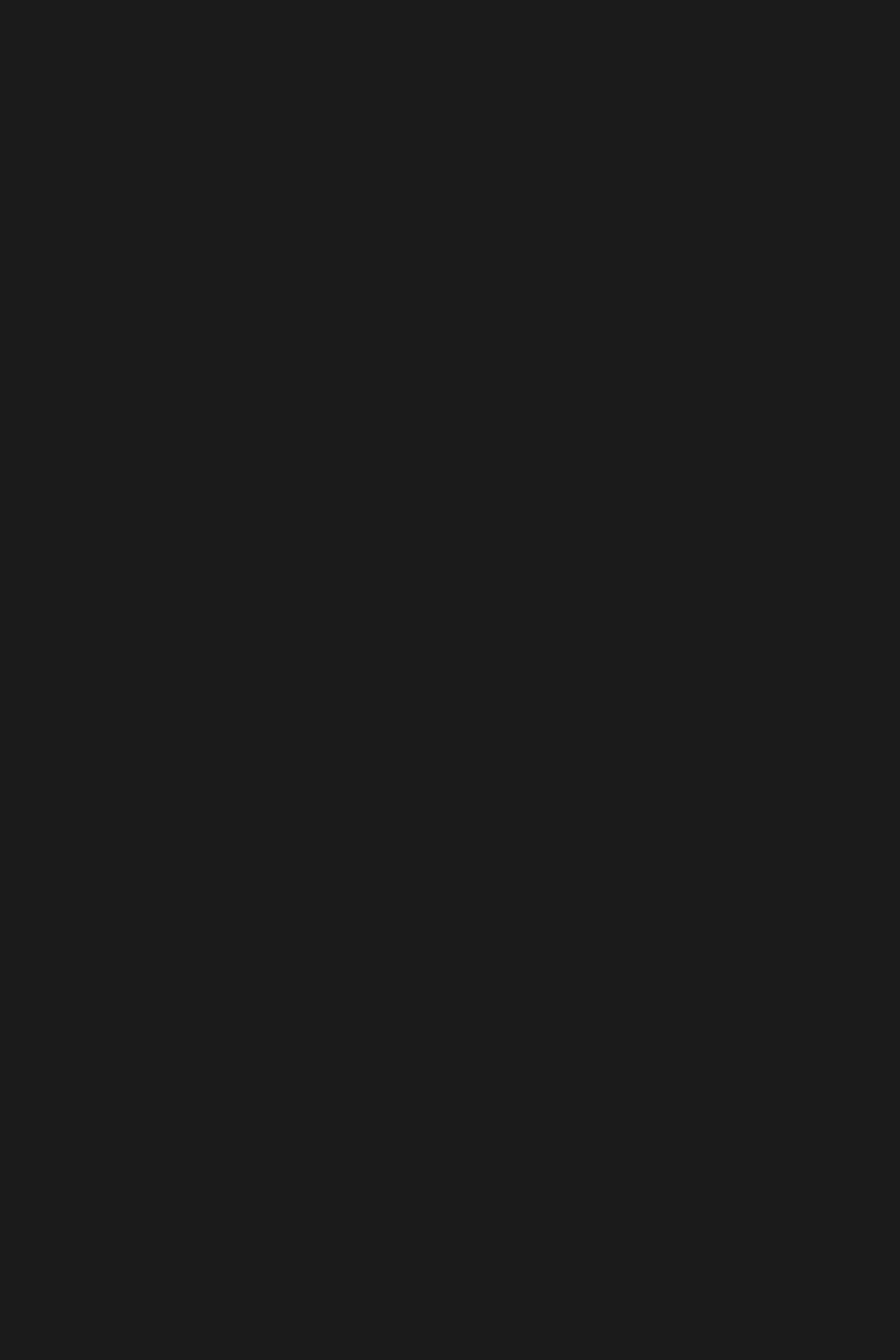
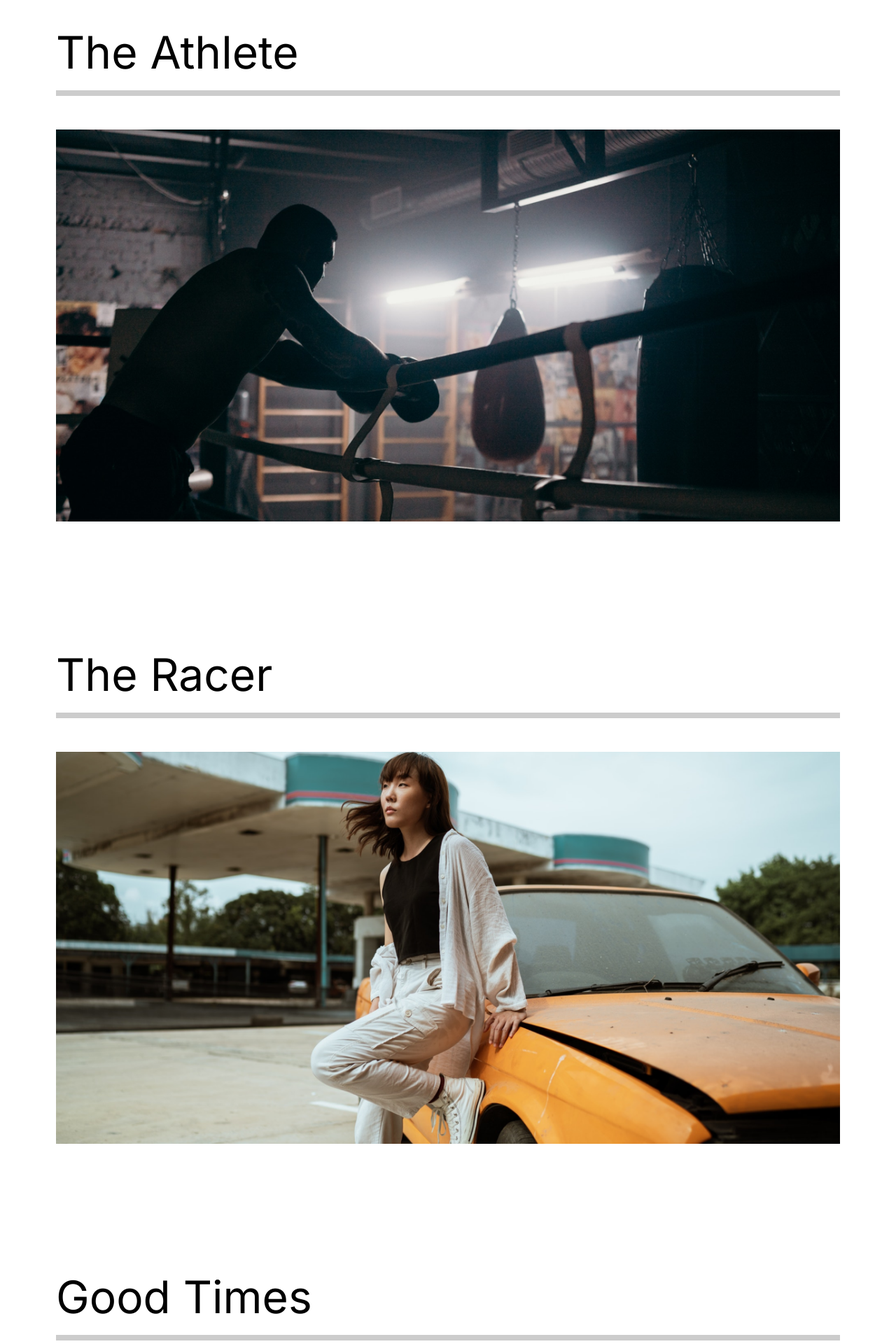
Before and after one commit to Proboskis/Capture-portfolio, a React (Create React App) app: page /work in a window 1280 px wide. Shown: the part 220-2140 px from the top of the page at 70% size. Before the commit the page ends 800 px from the top, so only its background shows below. Built offline with nearby package versions, Linux system fonts and the light colour scheme.

Commit message:
4. Our Work Page.

```diff
--- a/src/pages/OurWork.js
+++ b/src/pages/OurWork.js
@@ -1,9 +1,60 @@
+import styled from 'styled-components';
+import {Link} from 'react-router-dom';
+// Images
+import athlete from '../img/athlete-small.png';
+import theracer from '../img/theracer-small.png';
+import goodtimes from '../img/goodtimes-small.png';
+
 const OurWork = () => {
     return(
-        <div>
-            <h1>Our Work</h1>
-        </div>
+        <Work>
+            <Movie>
+                <h2>The Athlete</h2>
+                <div className="line">&nbsp;</div>
+                <Link>
+                    <img src={athlete} alt="athlete"/>
+                </Link>
+            </Movie>
+            <Movie>
+                <h2>The Racer</h2>
+                <div className="line">&nbsp;</div>
+                <Link>
+                    <img src={theracer} alt="racer"/>
+                </Link>
+            </Movie>
+            <Movie>
+                <h2>Good Times</h2>
+                <div className="line">&nbsp;</div>
+                <Link>
+                    <img src={goodtimes} alt="goodtimes"/>
+                </Link>
+            </Movie>
+        </Work>
     );
 }
 
+const Work = styled.div`
+    min-height: 100vh;
+    overflow: hidden;
+    padding: 10rem 5rem;
+    background: white;
+    h2 {
+        padding: 1rem 0rem;
+    }
+`;
+
+const Movie = styled.div`
+    padding-bottom: 10rem;
+    .line {
+        height: 0.5rem;
+        background: #ccc;
+        margin-bottom: 3rem;
+    }
+    img {
+        width: 100%;
+        height: 70vh;
+        object-fit: cover;
+    }
+`;
+
 export default OurWork;
```
